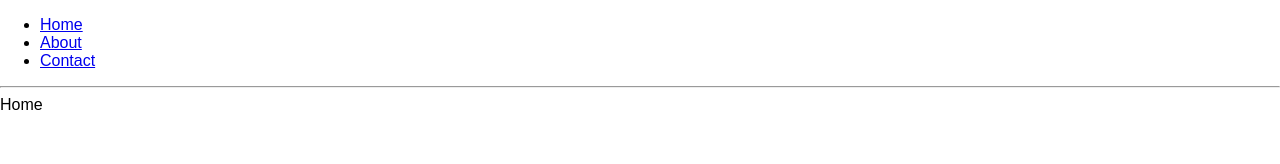
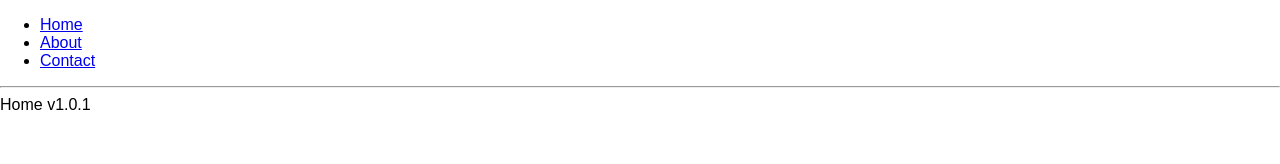
Before and after one commit to rwhitmire/electron-starter, a React (Create React App) app: page /#/ in a window 1280 px wide. Shown: the top 164 px of the page. Built offline with nearby package versions, Linux system fonts and the light colour scheme.

Commit message:
update version

```diff
--- a/package.json
+++ b/package.json
@@ -1,6 +1,6 @@
 {
   "name": "electron-starter",
-  "version": "1.0.0",
+  "version": "1.0.1",
   "description": "This is just a starter.",
   "author": "Rusty Shackleford",
   "private": true,
--- a/src/views/Home/index.js
+++ b/src/views/Home/index.js
@@ -4,7 +4,7 @@ import React from 'react';
 import Layout from '../Shared/Layout';
 
 const Home = () => {
-  return <Layout>Home</Layout>;
+  return <Layout>Home v1.0.1</Layout>;
 };
 
 export default Home;
```
